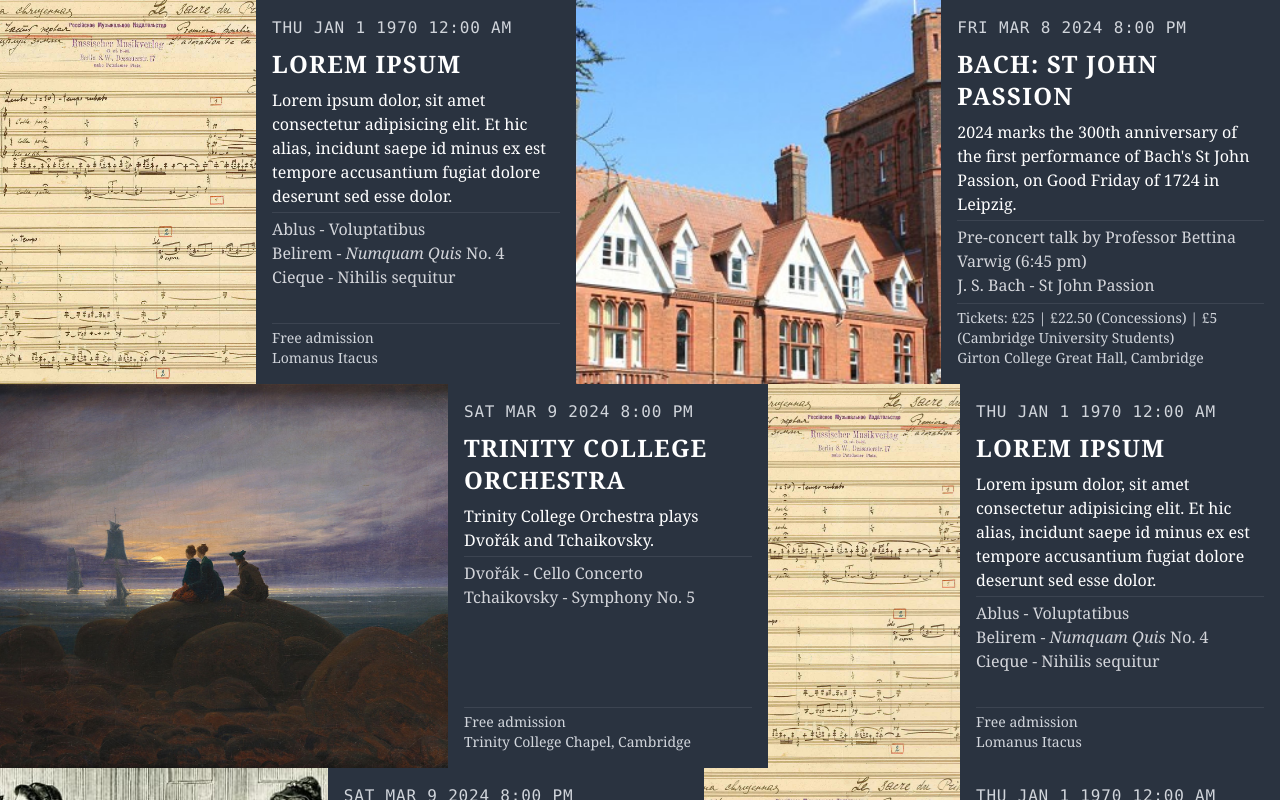
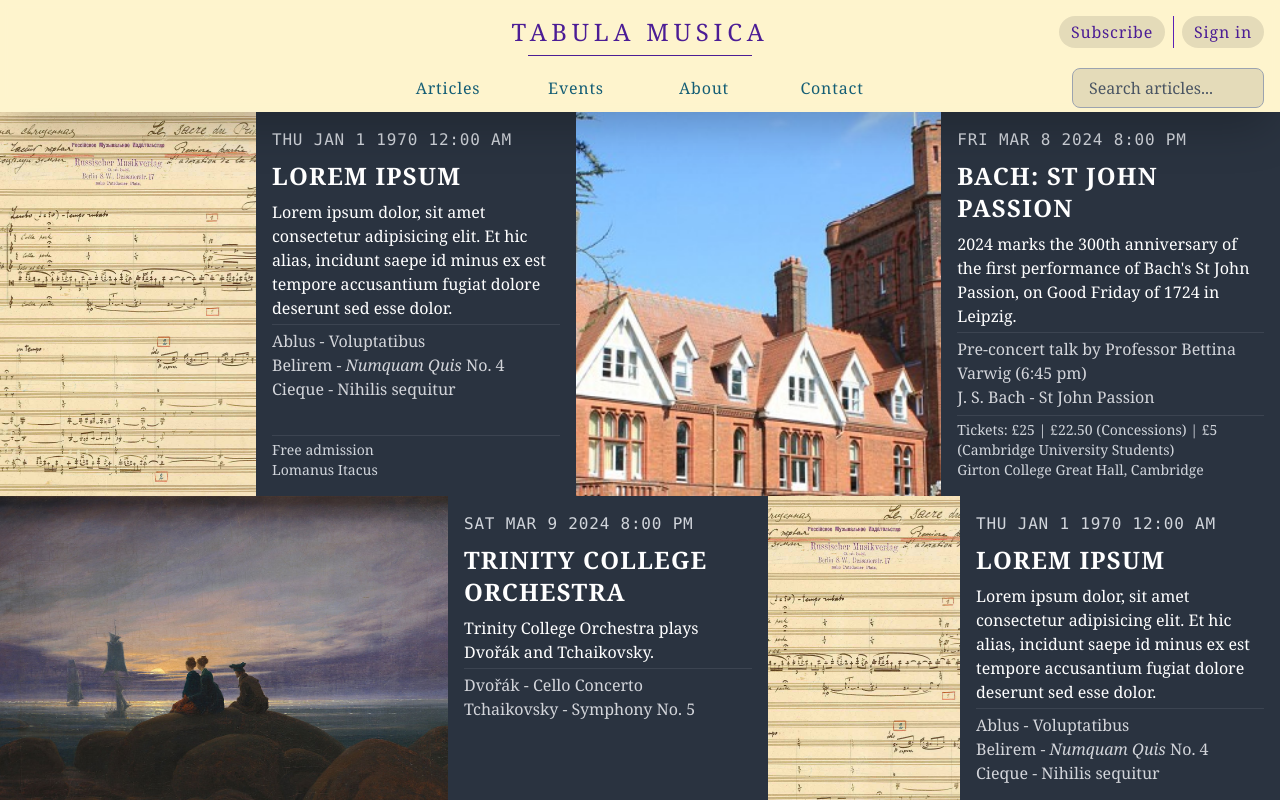
Before and after one commit to IntGrah/tabula-musica, a Next.js app: page /events in a window 1280 px wide. Shown: the top 800 px of the page. Built offline with nearby package versions, Linux system fonts and the light colour scheme.

Commit message:
Overlay header

```diff
--- a/app/articles/page.tsx
+++ b/app/articles/page.tsx
@@ -1,4 +1,3 @@
-import SectionTitle from "../ui/section-title";
 import * as Liszt from "./24-02-06-liszt";
 import * as LisztSonata from "./24-02-05-liszt-sonata";
 import ArticleCard from "./article-card";
@@ -6,7 +5,6 @@ import ArticleCard from "./article-card";
 export default function Articles() {
     return (
         <section className="relative flex flex-wrap">
-            <SectionTitle text="articles" />
             <ArticleCard props={Liszt.summary} />
             <ArticleCard props={LisztSonata.summary} />
         </section>
--- a/app/events/page.tsx
+++ b/app/events/page.tsx
@@ -1,4 +1,3 @@
-import SectionTitle from "../ui/section-title";
 import EventCard from "./event";
 import * as LoremIpsum from "./70-01-01-lorem-ipsum";
 import * as ClareOpera from "./24-03-09-clare-opera";
@@ -8,7 +7,6 @@ import * as GirtonStJohn from "./24-03-08-girton-st-john";
 export default function Events() {
     return (
         <div className="relative flex flex-wrap bg-gray-800/95 shadow-2xl">
-            <SectionTitle text="events" />
             <EventCard props={LoremIpsum.summary} />
             <EventCard props={GirtonStJohn.summary} />
             <EventCard props={TrinityTCO.summary} />
--- a/app/layout.tsx
+++ b/app/layout.tsx
@@ -1,18 +1,37 @@
+"use client";
+
 import "./globals.css";
+import Header from "./ui/header";
 import Footer from "./ui/footer";
+import { usePathname } from "next/navigation";
+import { useState, useEffect } from "react";
 
 export default function RootLayout({
     children,
 }: {
     children: React.ReactNode;
 }) {
+    const isRoot = usePathname() === "/";
+
+    const [solid, setSolid] = useState(false);
+    // const [opacity, setOpacity] = useState(0);
+
+    useEffect(() => {
+        const onScroll = () => setSolid(scrollY >= 240);
+        onScroll();
+        // setOpacity(1);
+        addEventListener("scroll", onScroll);
+        return () => removeEventListener("scroll", onScroll);
+    }, []);
+
     return (
         <html lang="en-GB" className="scroll-smooth">
             <head>
                 <title>Tabula Musica</title>
             </head>
-            <body className="flex flex-col min-h-screen font-serif bg-amber-200/20">
-                {children}
+            <body className="relative flex flex-col min-h-screen font-serif bg-amber-200/20">
+                <Header solid={!isRoot || solid} overlay={isRoot} />
+                <main className="grow">{children}</main>
                 <Footer />
             </body>
         </html>
--- a/app/not-found.tsx
+++ b/app/not-found.tsx
@@ -1,10 +1,10 @@
 export default function NotFound() {
     return (
-        <main className="py-8 text-center">
-            <h1 className="py-4 text-9xl tracking-wide text-cyan-900">404</h1>
-            <h2 className="py-4 text-xl italic text-cyan-700">
+        <hgroup className="text-center">
+            <h1 className="py-16 text-9xl tracking-wide text-cyan-900">404</h1>
+            <p className="text-2xl italic text-cyan-700">
                 The requested resource was not found on the server.
-            </h2>
-        </main>
+            </p>
+        </hgroup>
     );
 }
--- a/app/page.tsx
+++ b/app/page.tsx
@@ -1,14 +1,12 @@
 import About from "./ui/about";
 import Articles from "./articles/page";
 import Image from "next/image";
-import Header from "./ui/header";
 import ArtOfFugue from "/public/art-of-fugue.jpg";
 import TabulaMusica from "/public/tabula-musica.jpg";
 
 export default function HomePage() {
     return (
-        <main>
-            <Header />
+        <>
             <figure className="h-80 sm:h-96 md:h-[28rem]">
                 <Image
                     className="size-full object-cover opacity-20"
@@ -16,8 +14,8 @@ export default function HomePage() {
                     alt="Manuscript of The Art of Fugue"
                 />
             </figure>
-            <hgroup className="md:px-16 py-8">
-                <h2 className="text-center text-5xl text-violet-900">
+            <hgroup className="md:px-16">
+                <h2 className="text-center py-8 text-5xl text-violet-900">
                     Latest Issue
                 </h2>
                 <Image
@@ -26,12 +24,12 @@ export default function HomePage() {
                     alt=""
                 />
             </hgroup>
-            <section id="about" className="h-72"></section>
+            <div id="about" className="h-72"></div>
             <About />
             <div className="h-72"></div>
             <Articles />
             <div className="h-96"></div>
-        </main>
+        </>
     );
 }
 //
--- a/app/ui/footer.tsx
+++ b/app/ui/footer.tsx
@@ -55,7 +55,7 @@ function FooterItem({
 }) {
     return (
         <hgroup className="grow">
-            <h2 className="text-lg font-serif uppercase tracking-widest text-cyan-100">
+            <h2 className="text-lg uppercase tracking-widest text-cyan-100">
                 {title}
             </h2>
             <div className="py-4 font-mono text-neutral-200">{children}</div>
--- a/app/ui/header.tsx
+++ b/app/ui/header.tsx
@@ -1,32 +1,25 @@
-"use client";
+import Link from "next/link";
+import { CSSProperties } from "react";
 
-import Link from "next/link";
-import { CSSProperties, useEffect, useState } from "react";
-
-export default function Header() {
-    const [solid, setSolid] = useState(false);
-    const [opacity, setOpacity] = useState(0);
-
-    useEffect(() => {
-        const onScroll = () => setSolid(scrollY < 240);
-        onScroll();
-        setOpacity(1);
-        addEventListener("scroll", onScroll);
-        return () => removeEventListener("scroll", onScroll);
-    }, []);
-
+export default function Header({
+    solid,
+    overlay,
+}: {
+    solid: boolean;
+    overlay: boolean;
+}) {
     const bgStyle: CSSProperties = {
-        opacity,
-        backgroundColor: `rgba(254, 243, 199, ${solid ? 0 : 0.8})`,
-        backdropFilter: `blur(${solid ? 0 : 4}px)`,
-        boxShadow: `0 ${solid ? 0 : 24}px ${solid ? 0 : 48}px ${
-            solid ? 0 : -12
+        backgroundColor: `rgba(254, 243, 199, ${solid ? 0.8 : 0})`,
+        backdropFilter: `blur(${solid ? 4 : 0}px)`,
+        boxShadow: `0 ${solid ? 24 : 0}px ${solid ? 48 : 0}px ${
+            solid ? -12 : 0
         }px rgba(0, 0, 0, 0.25)`,
+        position: overlay ? "fixed" : "sticky",
     };
 
     return (
         <header
-            className="fixed w-full z-50 font-serif transition-all"
+            className="top-0 w-full z-50 font-serif transition-all"
             style={bgStyle}
         >
             <div className="relative flex md:justify-center">
@@ -46,10 +39,10 @@ export default function Header() {
 
 function Logo() {
     return (
-        <div className="relative h-16 px-8 text-center transition-all">
+        <div className="relative h-16 px-8 text-center">
             <div className="py-4">
                 <a
-                    className="font-medium text-2xl tracking-widest xs:tracking-[0.2em] uppercase text-violet-900 select-none"
+                    className="font-medium text-2xl tracking-[0.2em] uppercase text-violet-900 select-none"
                     href="/"
                 >
                     Tabula&nbsp;Musica
@@ -62,7 +55,7 @@ function Logo() {
 
 function Menu() {
     return (
-        <menu className="absolute top-0 flex justify-end right-4 h-16 py-4 transition-opacity max-sm:opacity-0">
+        <menu className="absolute top-0 flex justify-end right-4 h-16 py-4 max-sm:hidden">
             <MenuButton href="/subscribe">Subscribe</MenuButton>
             <MenuSeparator />
             <MenuButton href="/signin">Sign in</MenuButton>
@@ -95,7 +88,7 @@ function MenuSeparator() {
 
 function NavSearch() {
     return (
-        <search className="absolute right-4 h-full py-1 transition-opacity max-sm:opacity-0">
+        <search className="absolute right-4 h-full py-1 max-sm:hidden">
             <form className="h-full">
                 <input
                     className="h-full px-4 w-36 focus:w-48 text-cyan-800 bg-black/5 outline-none rounded-lg border border-transparent transition-all focus:border-gray-400 focus:bg-black/10 placeholder:text-gray-500 focus:placeholder:text-gray-600"
```
